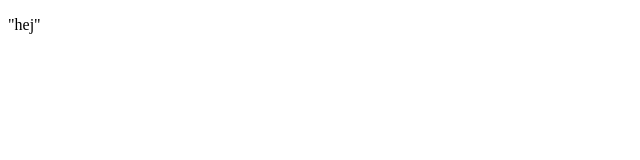
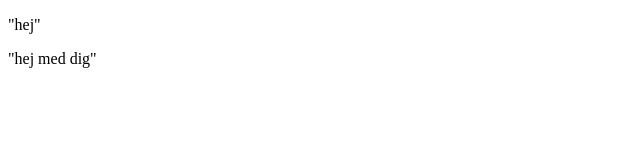
Before and after one commit to isak019/isak019.github.io, a plain HTML site: page index.html in a window 1280 px wide. Shown: the full height of the page, 0-640 px from the left. Drawn offline with Linux system fonts and the light colour scheme.

Commit message:
Update index.html

```diff
--- a/index.html
+++ b/index.html
@@ -2,3 +2,6 @@
 <head>
 <p> "hej" </p>
 </head>
+<body>
+    <p>"hej med dig"</p>
+</body>
```
